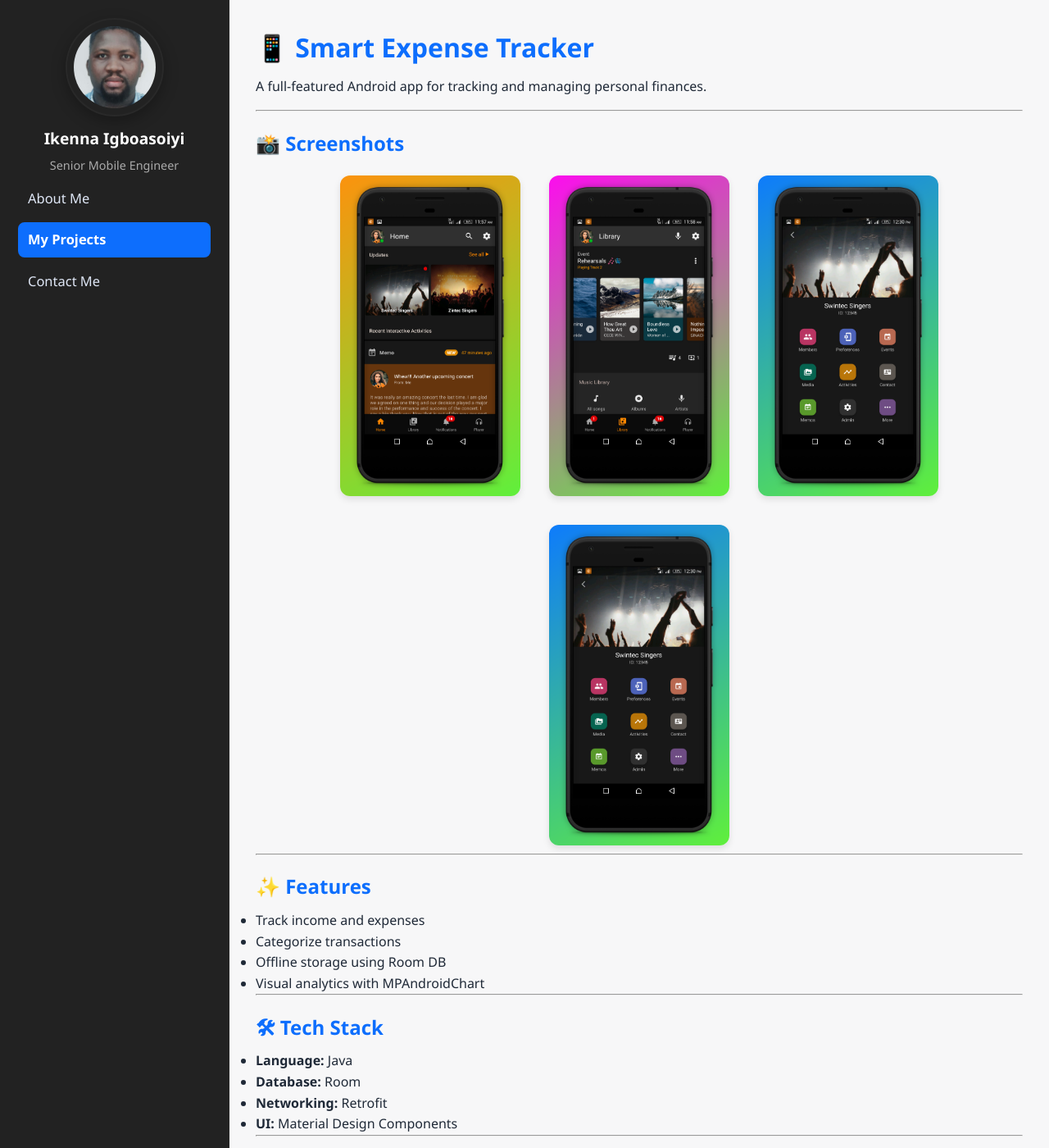
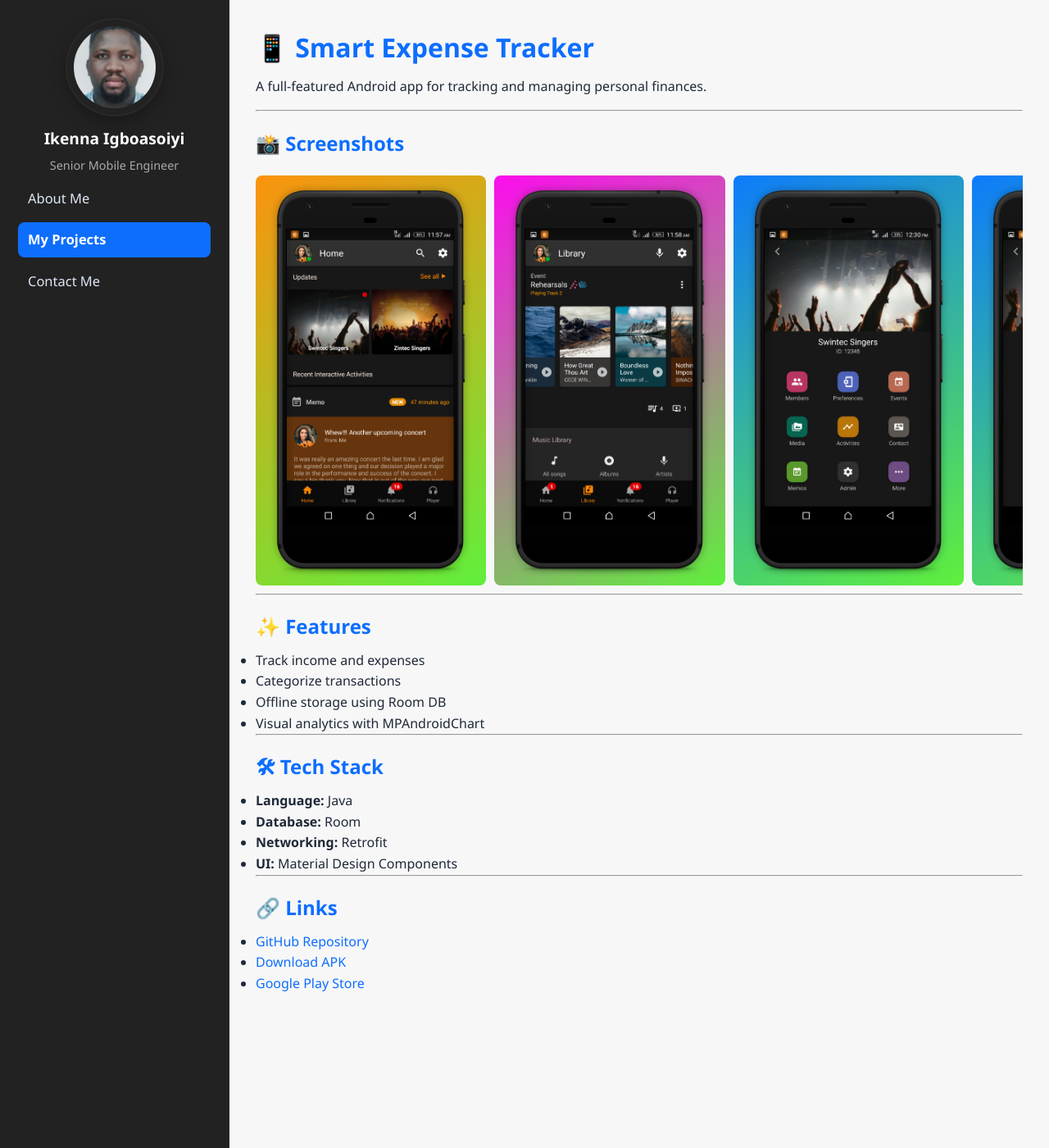
Before and after one commit to Andy112/ikenna-portfolio, a Jekyll site: the page built from projects/trackulator.md, in a window 1280 px wide and 1400 px high. Shown: the whole window at 82% size. Built offline with Jekyll 4.4.1, drawn with Linux system fonts in a browser that asks for light colours.

Commit message:
Update style.css

```diff
--- a/assets/style.css
+++ b/assets/style.css
@@ -471,18 +471,42 @@ pre, code { background:#0f1720; color:#f5f7fb; padding:6px 10px; border-radius:6
 }
 
 .screenshot-gallery img {
-  width: 220px;       /* Standard phone width */
-  height: auto;       /* Keep aspect ratio */
-  border-radius: 12px; /* Optional: rounded corners */
-  box-shadow: 0 4px 8px rgba(0, 0, 0, 0.1); /* Optional: subtle shadow */
-  margin: 10px;
+  height: 500px;
+  width: auto;
+  border-radius: 8px;
+  flex-shrink: 0;
+  object-fit: contain;
+
+  /* Snap each image into place */
+  scroll-snap-align: start;
 }
 
 .screenshot-gallery {
   display: flex;
-  flex-wrap: wrap;
-  justify-content: center;
-  gap: 15px;
+  gap: 10px;
+  overflow-x: auto;
+  padding: 10px 0;
+
+  /* Scroll Snap */
+  scroll-snap-type: x mandatory;
+  -webkit-overflow-scrolling: touch;
+
+  /* Scrollbar styling */
+  scrollbar-width: thin; /* Firefox */
+  scrollbar-color: #888 #f0f0f0;
+}
+
+.screenshot-gallery::-webkit-scrollbar {
+  height: 6px;
+}
+
+.screenshot-gallery::-webkit-scrollbar-track {
+  background: #f0f0f0;
+}
+
+.screenshot-gallery::-webkit-scrollbar-thumb {
+  background-color: #888;
+  border-radius: 3px;
 }
 
 /* Smaller devices: shrink the photo */
```
